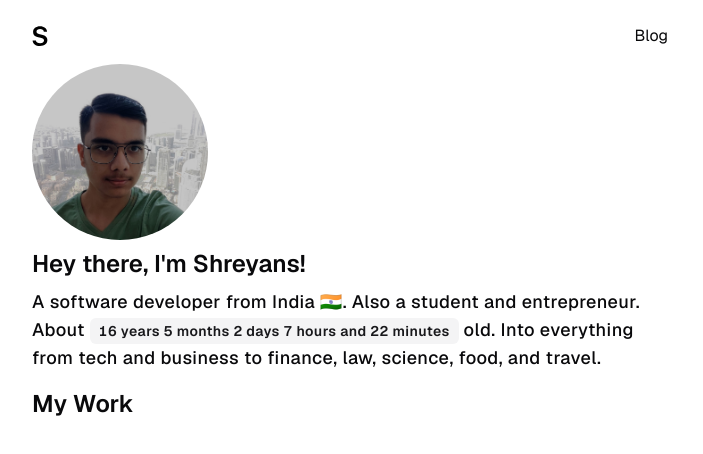
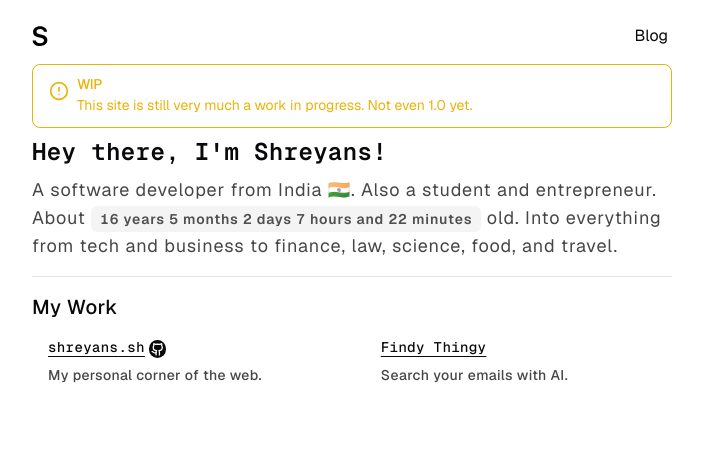
Before and after one commit to CodeWithShreyans/shreyans.sh, a Next.js app: page / in a window 1280 px wide. Shown: the top 454 px of the page, without its empty margins (288-991 px from the left). Built offline with nearby package versions, Linux system fonts and the light colour scheme.

Commit message:
again lots of stuff
Signed-off-by: Shreyans Jain <shreyans@shreyans.sh>

```diff
--- a/next.config.mjs
+++ b/next.config.mjs
@@ -9,6 +9,17 @@ await import("./src/env.mjs")
 /** @type {import("next").NextConfig} */
 const config = {
     reactStrictMode: true,
+    experimental: {
+        ppr: true,
+        useDeploymentId: true,
+        useDeploymentIdServerActions: true,
+    },
+    compiler: {
+        removeConsole:
+            process.env.NODE_ENV === "production"
+                ? { exclude: ["error"] }
+                : false,
+    },
 }
 
 // @ts-expect-error Contentlayer NextConfig type issue
--- a/src/app/(pages)/layout.tsx
+++ b/src/app/(pages)/layout.tsx
@@ -1,16 +1,18 @@
-import "@/styles/globals.css"
+import "./globals.css"
 
 import { type Metadata, type Viewport } from "next"
 
 import { Slot } from "@radix-ui/react-slot"
 import { GeistMono } from "geist/font/mono"
 import { GeistSans } from "geist/font/sans"
+import { AlertCircle } from "lucide-react"
 import { Provider as BalancerProvider } from "react-wrap-balancer"
 
 import Nav from "@/components/nav"
 // import { headers } from "next/headers"
 
 import { ThemeProvider } from "@/components/theme-provider"
+import { Alert, AlertDescription, AlertTitle } from "@/components/ui/alert"
 import { siteConfig } from "@/config/site"
 import { cn } from "@/lib/utils"
 
@@ -99,6 +101,14 @@ export default function RootLayout({
                     defaultTheme="system"
                 >
                     <Nav />
+                    <Alert variant="warning">
+                        <AlertCircle className="h-5 w-5" />
+                        <AlertTitle>WIP</AlertTitle>
+                        <AlertDescription>
+                            This site is still very much a work in progress. Not
+                            even 1.0 yet.
+                        </AlertDescription>
+                    </Alert>
                     <BalancerProvider preferNative={false}>
                         {/* @ts-expect-error Radix ReactNode type issue */}
                         <Slot className="h-full w-full">{children}</Slot>
--- a/src/app/(pages)/page.tsx
+++ b/src/app/(pages)/page.tsx
@@ -1,17 +1,64 @@
+import { type ReactNode } from "react"
+
 import Image from "next/image"
+import Link from "next/link"
+
+import { Github } from "lucide-react"
 
 import ProfilePic from "@/../public/profile-pic.jpg"
 import BirthTime from "@/components/birth-time"
+import { Button } from "@/components/ui/button"
+import { Separator } from "@/components/ui/separator"
 
 // import { api } from "@/trpc/server"
 
 // export const revalidate = 3600 // 1 hour
 
+const Project = ({
+    title,
+    link,
+    githubLink,
+    description,
+}: {
+    title: string
+    link: string
+    githubLink?: string
+    description: ReactNode
+}) => {
+    return (
+        <Button
+            asChild
+            className="flex h-full w-full flex-col items-start justify-start gap-2"
+            variant="ghost"
+        >
+            <Link href={link}>
+                <div className="flex gap-1">
+                    <h2 className="font-mono underline underline-offset-4">
+                        {title}
+                    </h2>
+                    {githubLink ? (
+                        <object className="mb-[-0.03125rem] self-end rounded-full bg-foreground text-background transition-colors hover:bg-accent hover:text-foreground">
+                            <Link href={githubLink}>
+                                <Github
+                                    absoluteStrokeWidth={true}
+                                    className="h-[1.25em] w-[1.25em] p-0.5 pb-[0.0625rem]"
+                                    strokeWidth={2.25}
+                                />
+                            </Link>
+                        </object>
+                    ) : null}
+                </div>
+                <p className="text-primary/80">{description}</p>
+            </Link>
+        </Button>
+    )
+}
+
 const Home = () => {
     return (
-        <main className="flex flex-col gap-4">
-            <div className="flex flex-col gap-2">
-                <div className="w-36 md:w-44">
+        <main className="flex flex-col gap-4 tracking-wide">
+            <div className="space-y-2">
+                {/* <div className="w-36 md:w-44">
                     <Image
                         alt="Profile Picture"
                         className="!relative rounded-full"
@@ -19,19 +66,33 @@ const Home = () => {
                         placeholder="blur"
                         src={ProfilePic}
                     />
-                </div>
-                <h1 className="text-xl font-semibold md:text-2xl">
+                </div> */}
+                <h1 className="font-mono text-xl font-semibold md:text-2xl">
                     Hey there, I&apos;m Shreyans!
                 </h1>
-                <p className="text-base font-medium tracking-wide [text-wrap:pretty] md:text-lg">
+                <p className="text-base tracking-wider text-primary/80 [text-wrap:pretty] md:text-lg">
                     A software developer from India 🇮🇳. Also a student and
                     entrepreneur. About <BirthTime /> old. Into everything from
                     tech and business to finance, law, science, food, and
                     travel.
                 </p>
             </div>
-            <div>
-                <h2 className="text-lg font-semibold md:text-2xl">My Work</h2>
+            <Separator />
+            <div className="space-y-2">
+                <h2 className="text-lg font-medium md:text-xl">My Work</h2>
+                <div className="grid grid-flow-row grid-cols-2 gap-[4%]">
+                    <Project
+                        description="My personal corner of the web."
+                        githubLink="https://github.com/destroyerxyz/shreyans.sh"
+                        link="https://shreyans.sh"
+                        title="shreyans.sh"
+                    />
+                    <Project
+                        description="Search your emails with AI."
+                        link="https://findy-thingy.shreyans.sh"
+                        title="Findy Thingy"
+                    />
+                </div>
             </div>
         </main>
     )
--- a/src/components/birth-time.tsx
+++ b/src/components/birth-time.tsx
@@ -26,7 +26,10 @@ const BirthTime = () => {
     const time = getTimeElapsed(1179628980000)
 
     return (
-        <InlineBadge className="px-2 text-sm tabular-nums" variant="secondary">
+        <InlineBadge
+            className="px-2 text-sm tabular-nums text-primary/75"
+            variant="secondary"
+        >
             {`${time.years} years ` +
                 (time.months != 0 ? `${time.months} months ` : "") +
                 (time.days != 0 ? `${time.days} days ` : "") +
--- /dev/null
+++ b/src/components/ui/alert.tsx
@@ -0,0 +1,67 @@
+import type { VariantProps } from "class-variance-authority"
+
+import * as React from "react"
+
+import { cva } from "class-variance-authority"
+
+import { cn } from "@/lib/utils"
+
+const alertVariants = cva(
+    "relative w-full rounded-lg border px-4 py-3 text-sm [&>svg+div]:translate-y-[-3px] [&>svg]:absolute [&>svg]:left-4 [&>svg]:top-4 [&>svg]:text-foreground [&>svg~*]:pl-7",
+    {
+        variants: {
+            variant: {
+                default: "bg-background text-foreground",
+                destructive:
+                    "border-destructive/50 text-destructive dark:border-destructive [&>svg]:text-destructive",
+                warning:
+                    "border-yellow-500 text-yellow-500 dark:border-yellow-500 [&>svg]:text-yellow-500",
+            },
+        },
+        defaultVariants: {
+            variant: "default",
+        },
+    },
+)
+
+const Alert = React.forwardRef<
+    HTMLDivElement,
+    React.HTMLAttributes<HTMLDivElement> & VariantProps<typeof alertVariants>
+>(({ className, variant, ...props }, ref) => (
+    <div
+        ref={ref}
+        className={cn(alertVariants({ variant }), className)}
+        role="alert"
+        {...props}
+    />
+))
+Alert.displayName = "Alert"
+
+const AlertTitle = React.forwardRef<
+    HTMLParagraphElement,
+    React.HTMLAttributes<HTMLHeadingElement>
+>(({ className, ...props }, ref) => (
+    <h5
+        ref={ref}
+        className={cn(
+            "mb-1 font-medium leading-none tracking-tight",
+            className,
+        )}
+        {...props}
+    />
+))
+AlertTitle.displayName = "AlertTitle"
+
+const AlertDescription = React.forwardRef<
+    HTMLParagraphElement,
+    React.HTMLAttributes<HTMLParagraphElement>
+>(({ className, ...props }, ref) => (
+    <div
+        ref={ref}
+        className={cn("text-sm [&_p]:leading-relaxed", className)}
+        {...props}
+    />
+))
+AlertDescription.displayName = "AlertDescription"
+
+export { Alert, AlertTitle, AlertDescription }
--- a/src/components/ui/avatar.tsx
+++ b/src/components/ui/avatar.tsx
@@ -1,4 +1,3 @@
-/* eslint-disable react/prop-types */
 "use client"
 
 import * as React from "react"
--- a/src/components/ui/tooltip.tsx
+++ b/src/components/ui/tooltip.tsx
@@ -1,4 +1,3 @@
-/* eslint-disable react/prop-types */
 "use client"
 
 import * as React from "react"
--- a/tsconfig.json
+++ b/tsconfig.json
@@ -10,7 +10,7 @@
         "noEmit": true,
         "esModuleInterop": true,
         "module": "esnext",
-        "moduleResolution": "Node",
+        "moduleResolution": "Bundler",
         "resolveJsonModule": true,
         "isolatedModules": true,
         "jsx": "preserve",
```
Also changed, not shown: package.json (+19 -19 lines), .eslintrc.cjs, src/app/(pages)/globals.css (renamed from src/styles/globals.css), 1 other file (tests, documents, lock files or other folders).
